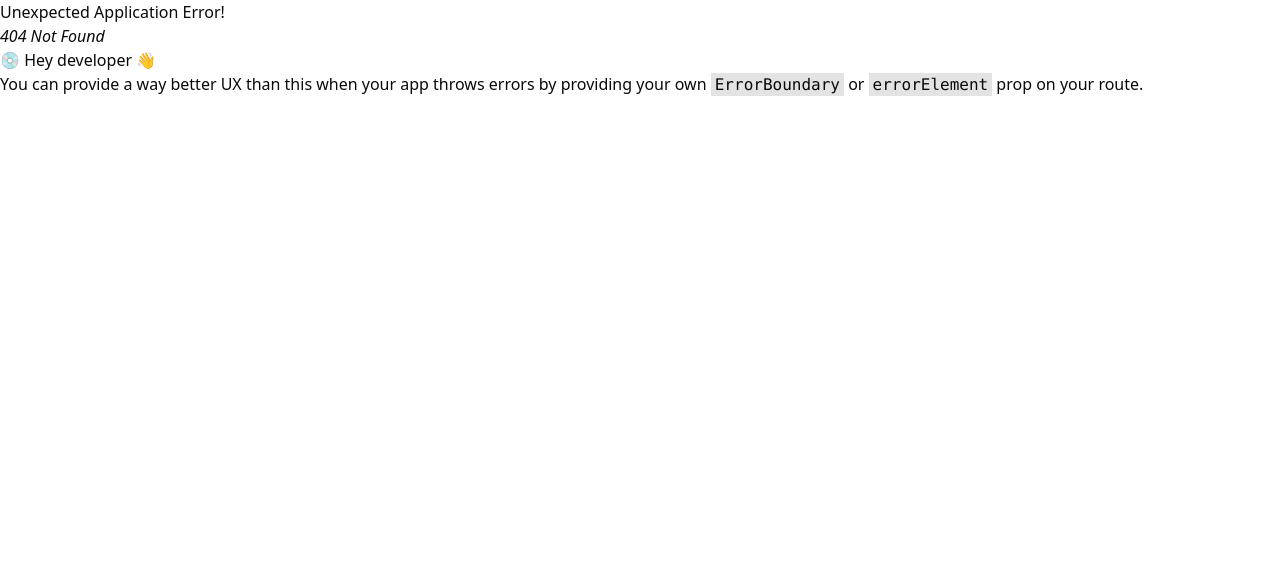
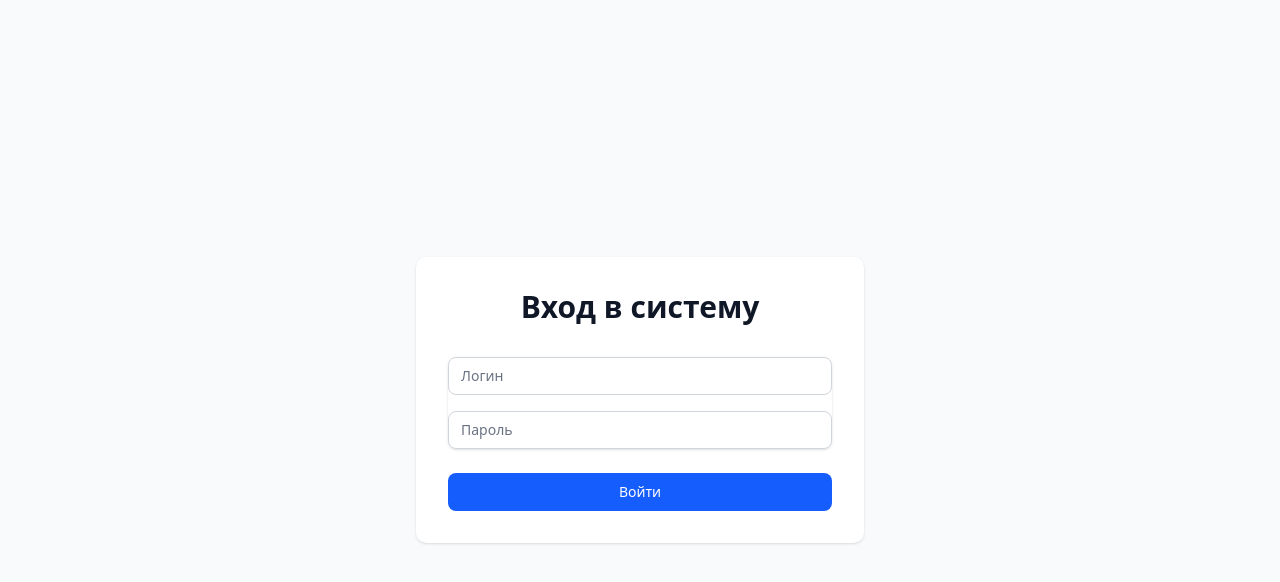
Before and after one commit to BigBoyTimur/kpis-client, a React (Vite) app: page /auth in a window 1280 px wide. Before the commit this address had no page. Shown: the top 582 px of the page. Built offline with nearby package versions, Linux system fonts and the light colour scheme.

Commit message:
сделал авторизацию, надеюсь получилось

```diff
--- a/package.json
+++ b/package.json
@@ -27,6 +27,9 @@
     "react": "^19.0.0",
     "react-dom": "^19.0.0",
     "react-hook-form": "^7.54.2",
+    "react-icons": "^5.5.0",
+    "react-modal": "^3.16.3",
+    "react-model": "^4.3.1",
     "react-router": "^7.3.0",
     "tailwind-merge": "^3.0.2",
     "tailwindcss": "^4.0.14",
--- /dev/null
+++ b/src/hooks/auth.ts
@@ -0,0 +1,38 @@
+import axios from "axios";
+
+export const loginFunc = async (login: string, password: string) => {
+    try {
+      const response = await axios.post(
+        `http://127.0.0.1:8000/auth_polytech/login`,
+        { login, password, service_name: "empl_eval_sys" }
+      );
+      if (response.data.status === "success") {
+        //navigate("/profile");
+      }
+    } catch (error) {
+      console.error("Error Auth:", error);
+    }
+  }
+
+
+
+export const verifyFunc = async (login: string, code: string) => {
+    const codeN = Number(code);
+    try {
+        const response = await axios.post(
+            `http://127.0.0.1:8000/auth_polytech/verify`,
+            { login, code: codeN, service_name: "empl_eval_sys" }
+        );
+
+        if(response.status == 200){
+            window.location.href = "/"
+        }
+
+            localStorage.setItem('user_id', response.data.user_id);
+            localStorage.setItem('access_token', response.data.access_token);
+            localStorage.setItem('refresh_token', response.data.refresh_token);
+
+    } catch (error) {
+        console.error("Error Auth:", error);
+    }
+};
--- /dev/null
+++ b/src/pages/Auth.tsx
@@ -0,0 +1,150 @@
+import { useState } from "react";
+import Modal from "react-modal";
+import { FiX } from "react-icons/fi";
+import { loginFunc, verifyFunc } from "@/hooks/auth";
+
+
+
+const Auth = () => {
+  const [login, setLogin] = useState("");
+  const [password, setPassword] = useState("");
+  const [loginError, setLoginError] = useState("");
+  const [showConfirmation, setShowConfirmation] = useState(false);
+  const [code, setCode] = useState("");
+  const [confirmationError, setConfirmationError] = useState("");
+
+  const handleSubmit = async (e: React.FormEvent) => {
+    e.preventDefault();
+    setLoginError("");
+
+    if (!login || !password) {
+      setLoginError("Пожалуйста, заполните все поля");
+      return;
+    }
+
+    try {
+      await loginFunc(login, password);
+      setShowConfirmation(true);
+    } catch (error) {
+      setLoginError("Ошибка входа. Проверьте данные и попробуйте снова.");
+    }
+  };
+
+  const handleVerify = async () => {
+    if (!code) {
+      setConfirmationError("Пожалуйста, введите код подтверждения");
+      return;
+    }
+
+    try {
+      await verifyFunc(login, code);
+      setShowConfirmation(false);
+    } catch (error) {
+      setConfirmationError("Неверный код подтверждения");
+    }
+  };
+
+  return (
+    <div className={`min-h-screen flex items-center justify-center bg-gray-50 ${showConfirmation ? "filter blur-sm" : ""}`}>
+      <div className="w-full max-w-md p-8 space-y-8 bg-white rounded-lg shadow">
+        <div className="text-center">
+          <h2 className="text-3xl font-extrabold text-gray-900">Вход в систему</h2>
+        </div>
+
+        {loginError && (
+          <div className="bg-red-50 border-l-4 border-red-500 p-4">
+            <div className="flex">
+              <div className="text-red-500">{loginError}</div>
+            </div>
+          </div>
+        )}
+
+        <form className="mt-8 space-y-6" onSubmit={handleSubmit}>
+          <div className="rounded-md shadow-sm space-y-4">
+            <div>
+              <label htmlFor="login" className="sr-only">
+                Логин
+              </label>
+              <input
+                id="login"
+                name="login"
+                type="text"
+                required
+                className="appearance-none relative block w-full px-3 py-2 border border-gray-300 placeholder-gray-500 text-gray-900 rounded-md focus:outline-none focus:ring-blue-500 focus:border-blue-500 focus:z-10 sm:text-sm"
+                placeholder="Логин"
+                value={login}
+                onChange={(e) => setLogin(e.target.value)}
+              />
+            </div>
+            <div>
+              <label htmlFor="password" className="sr-only">
+                Пароль
+              </label>
+              <input
+                id="password"
+                name="password"
+                type="password"
+                required
+                className="appearance-none relative block w-full px-3 py-2 border border-gray-300 placeholder-gray-500 text-gray-900 rounded-md focus:outline-none focus:ring-blue-500 focus:border-blue-500 focus:z-10 sm:text-sm"
+                placeholder="Пароль"
+                value={password}
+                onChange={(e) => setPassword(e.target.value)}
+              />
+            </div>
+          </div>
+
+          <div>
+            <button
+              type="submit"
+              className="group relative w-full flex justify-center py-2 px-4 border border-transparent text-sm font-medium rounded-md text-white bg-blue-600 hover:bg-blue-700 focus:outline-none focus:ring-2 focus:ring-offset-2 focus:ring-blue-500"
+            >
+              Войти
+            </button>
+          </div>
+        </form>
+
+        {/* Модальное окно подтверждения */}
+        <Modal
+          isOpen={showConfirmation}
+          onRequestClose={() => setShowConfirmation(false)}
+          contentLabel="Подтверждение почты"
+          className="absolute top-1/2 left-1/2 transform -translate-x-1/2 -translate-y-1/2 w-full max-w-md bg-white rounded-lg shadow-xl p-6 outline-none"
+        >
+          <div className="flex justify-between items-center mb-4">
+            <h2 className="text-lg font-semibold">Подтверждение почты</h2>
+            <button
+              onClick={() => setShowConfirmation(false)}
+              className="p-1 rounded hover:bg-gray-100 text-gray-500 hover:text-gray-700"
+            >
+              <FiX className="w-5 h-5" />
+            </button>
+          </div>
+
+          <div className="mb-4">
+            <input
+              type="text"
+              value={code}
+              onChange={(e) => setCode(e.target.value)}
+              placeholder="Введите код подтверждения"
+              className={`w-full px-3 py-2 border rounded ${
+                confirmationError ? "border-red-500" : "border-gray-300"
+              } focus:outline-none focus:ring-2 focus:ring-blue-500`}
+            />
+            {confirmationError && (
+              <p className="text-red-500 text-sm mt-1">{confirmationError}</p>
+            )}
+          </div>
+
+          <button
+            onClick={handleVerify}
+            className="w-full py-2 bg-blue-500 text-white rounded hover:bg-blue-600 focus:outline-none focus:ring-2 focus:ring-blue-500 focus:ring-offset-2"
+          >
+            Подтвердить
+          </button>
+        </Modal>
+      </div>
+    </div>
+  );
+};
+
+export default Auth;
```
Also changed, not shown: src/providers/AppDefaultRouterProvider.tsx (+7 -1 lines), 1 other file (tests, documents, lock files or other folders).
